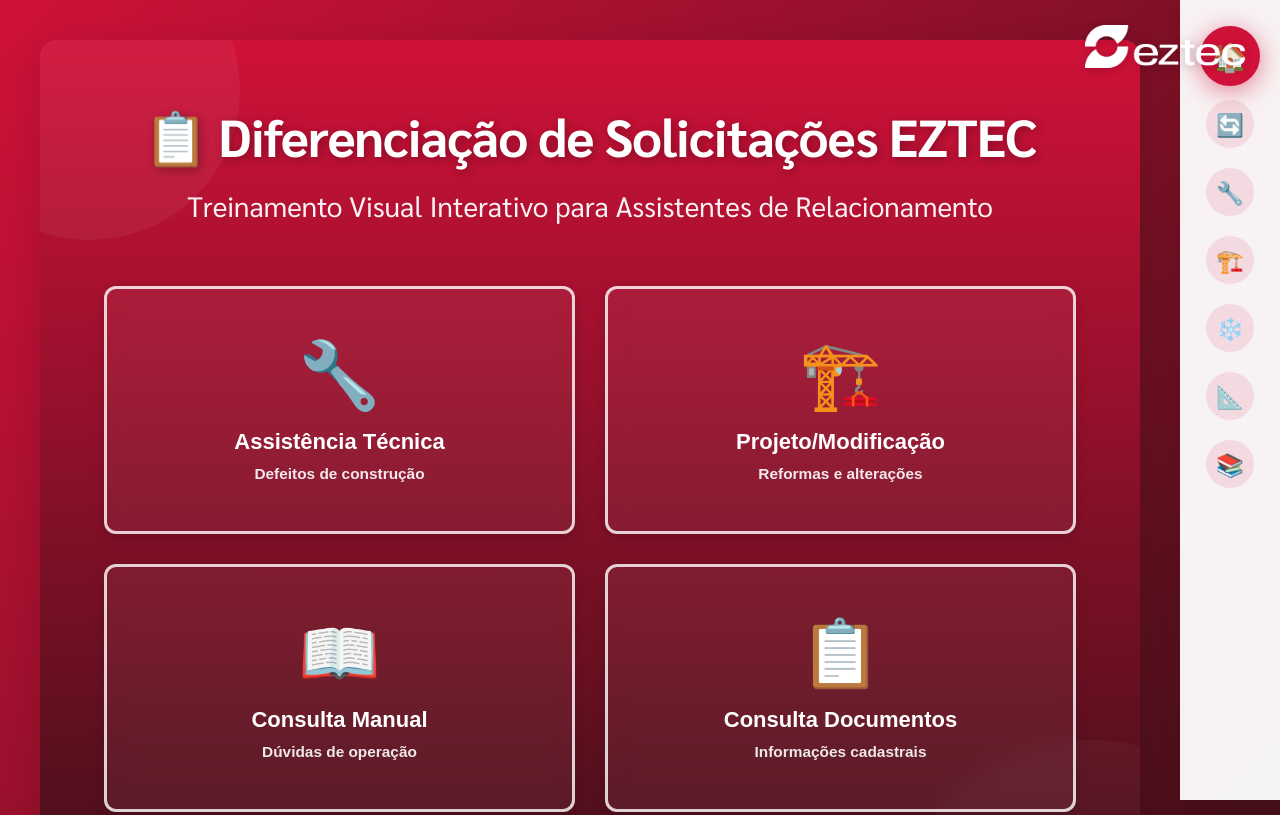
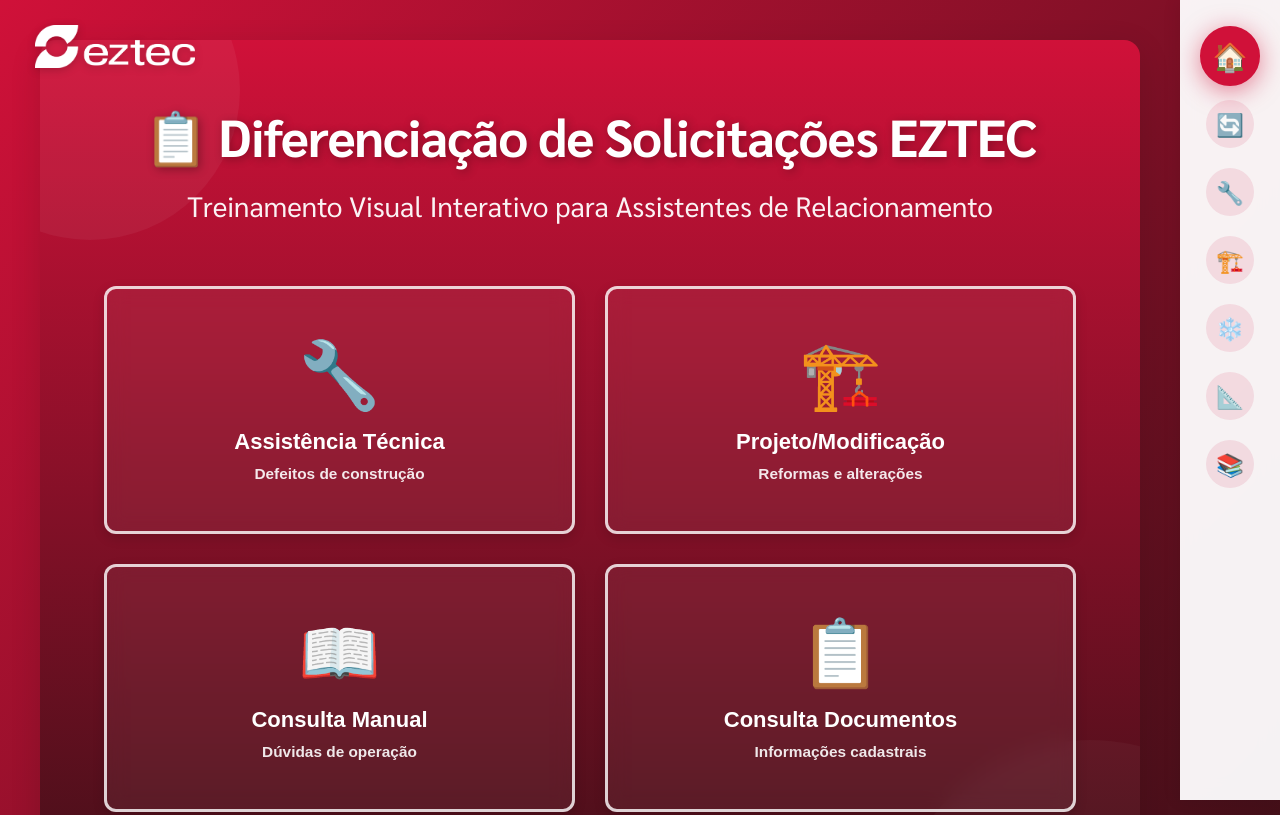
Before and after one commit to Miked0/ez-treinamento, a plain HTML site: page index.html in a window 1280 px wide. Shown: the top 815 px of the page. Drawn offline with Linux system fonts and the light colour scheme.

Commit message:
Update index.html

```diff
--- a/index.html
+++ b/index.html
@@ -119,7 +119,7 @@
         .logo-eztec {
             position: fixed;
             top: 25px;
-            right: 35px;
+            left: 35px;
             z-index: 1000;
         }
 
```
